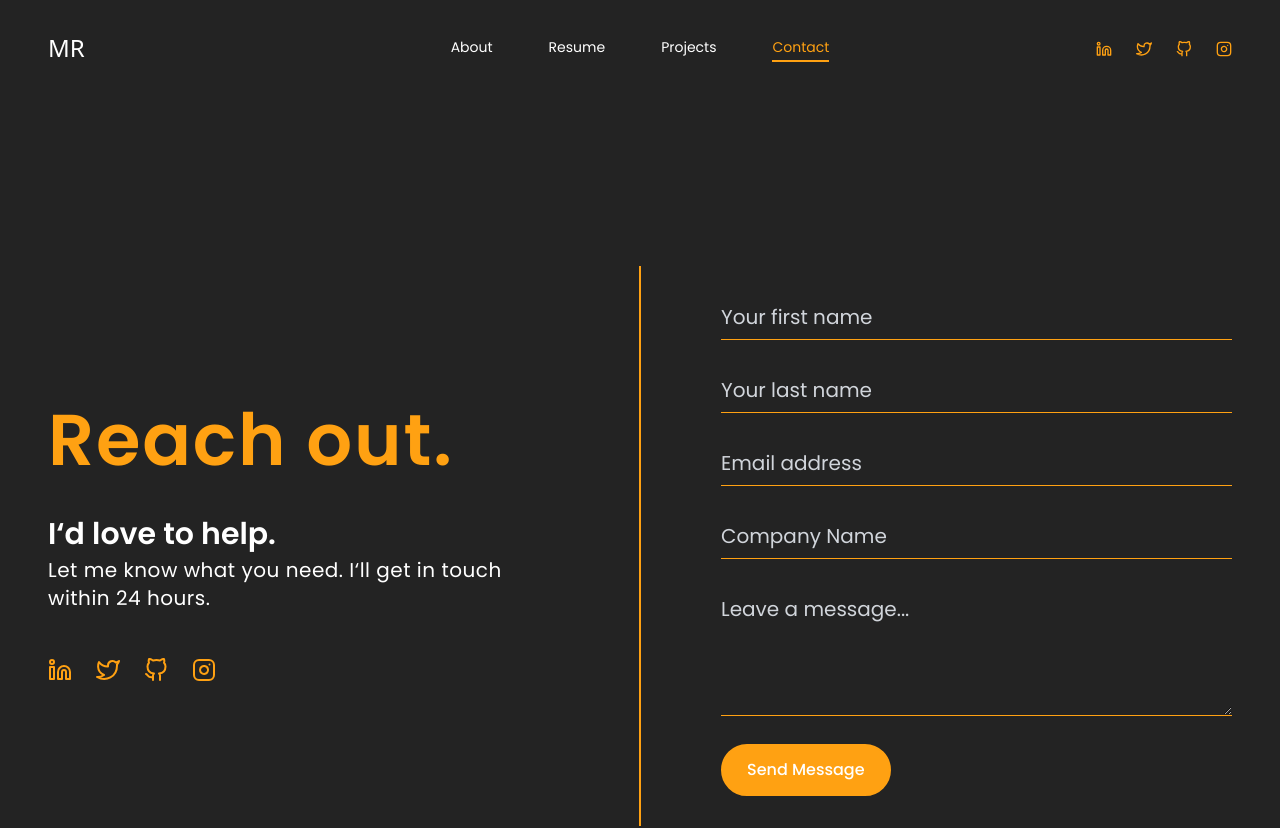
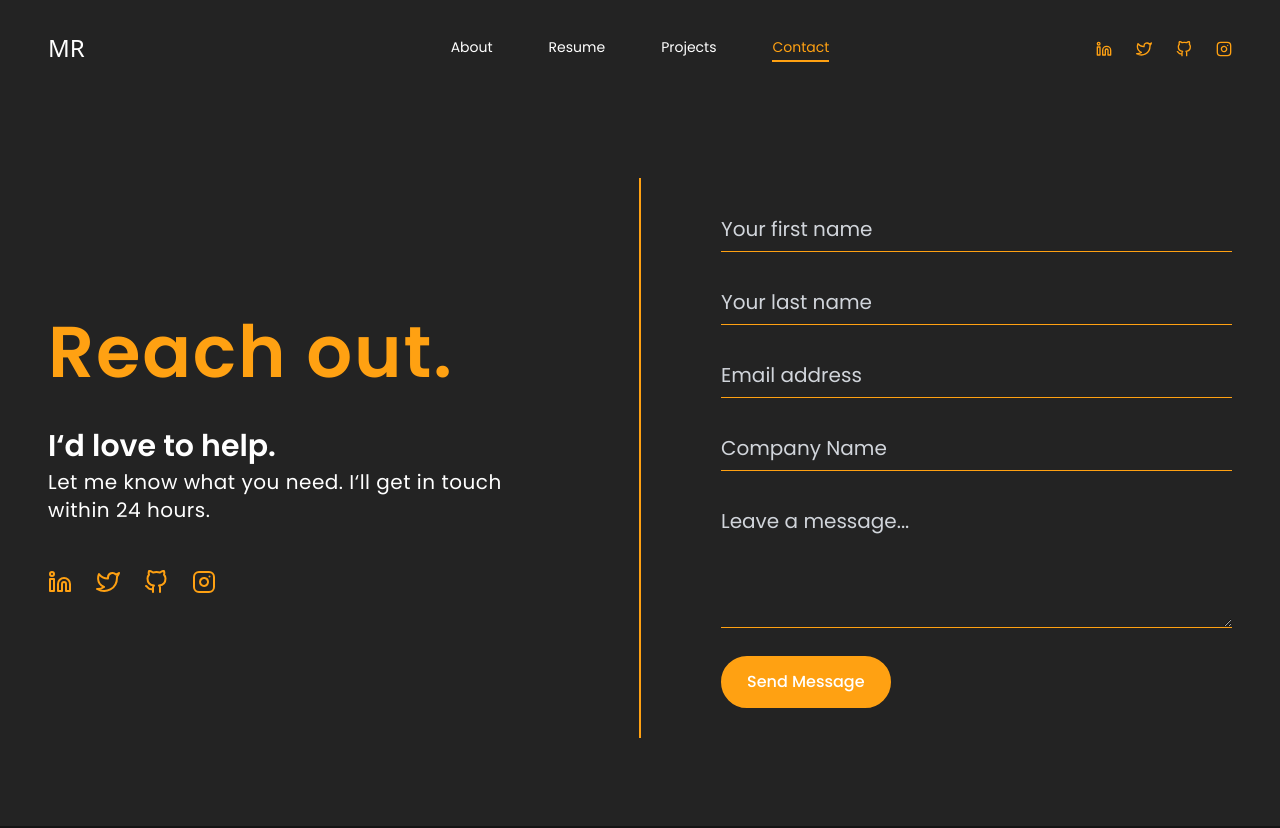
Before and after one commit to muhkyle17/portfolio-website, a Next.js app: page /contact-me in a window 1280 px wide. Shown: the top 828 px of the page. Built offline with nearby package versions, Linux system fonts and the light colour scheme; a web font is replaced by a local one.

Commit message:
Fix too much spacing on the top

```diff
--- a/pages/contact-me.js
+++ b/pages/contact-me.js
@@ -17,7 +17,7 @@ const ContactMe = () => {
       <div className='flex flex-col min-h-screen'>
         <Header />
 
-        <div className='mt-32 mb-10 flex-grow'>
+        <div className='mt-10 mb-10 flex-grow'>
           <ContactForm />
         </div>
 
```
